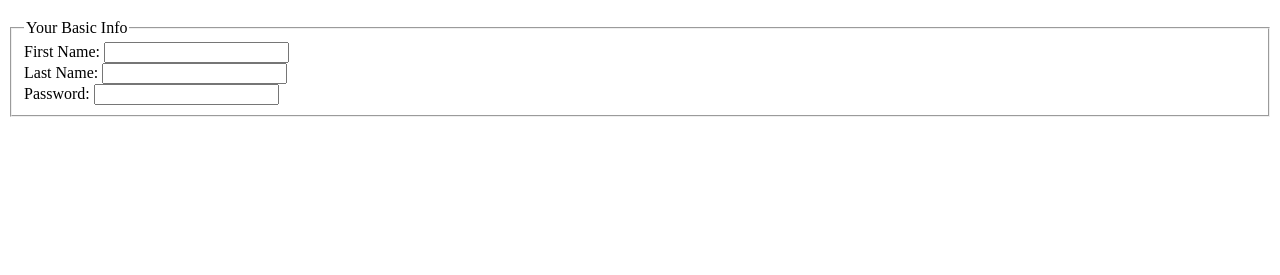
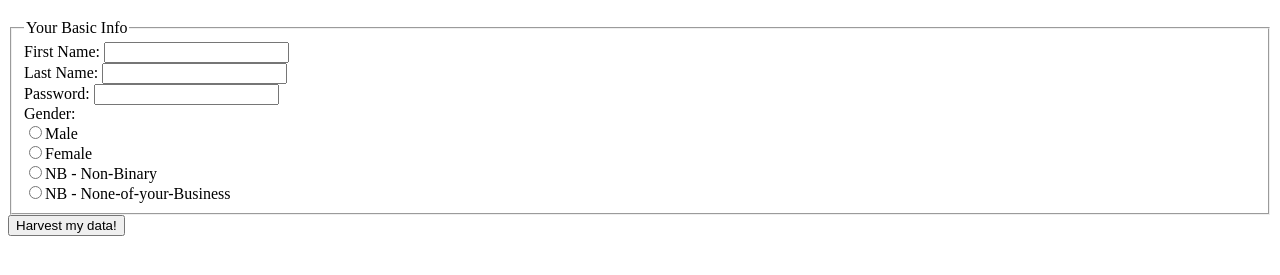
Before and after one commit to DanSandvig/NSACHTMLCSSTest, a plain HTML site: page forms.html in a window 1280 px wide. Shown: the part 61-336 px from the top of the page. Drawn offline with Linux system fonts and the light colour scheme.

Commit message:
DS: added remaining fields to form

```diff
--- a/forms.html
+++ b/forms.html
@@ -16,8 +16,14 @@
             <label for="sname">Last Name: </label>
             <input type="text" name="lname"><br/>
             <label for="password">Password: </label>
-            <input type="password" name="password">
+            <input type="password" name="password"><br/>
+            <label for="gender">Gender: </label><br/>
+            <input type="radio" name="gender" value="male">Male<br/>
+            <input type="radio" name="gender" value="female">Female<br/>
+            <input type="radio" name="gender" value="nonbinary">NB - Non-Binary<br/>
+            <input type="radio" name="gender" value="notsaying">NB - None-of-your-Business
         </fieldset>
+        <button type="submit">Harvest my data!</button>
     </form>
 </body>
 </html>
```
